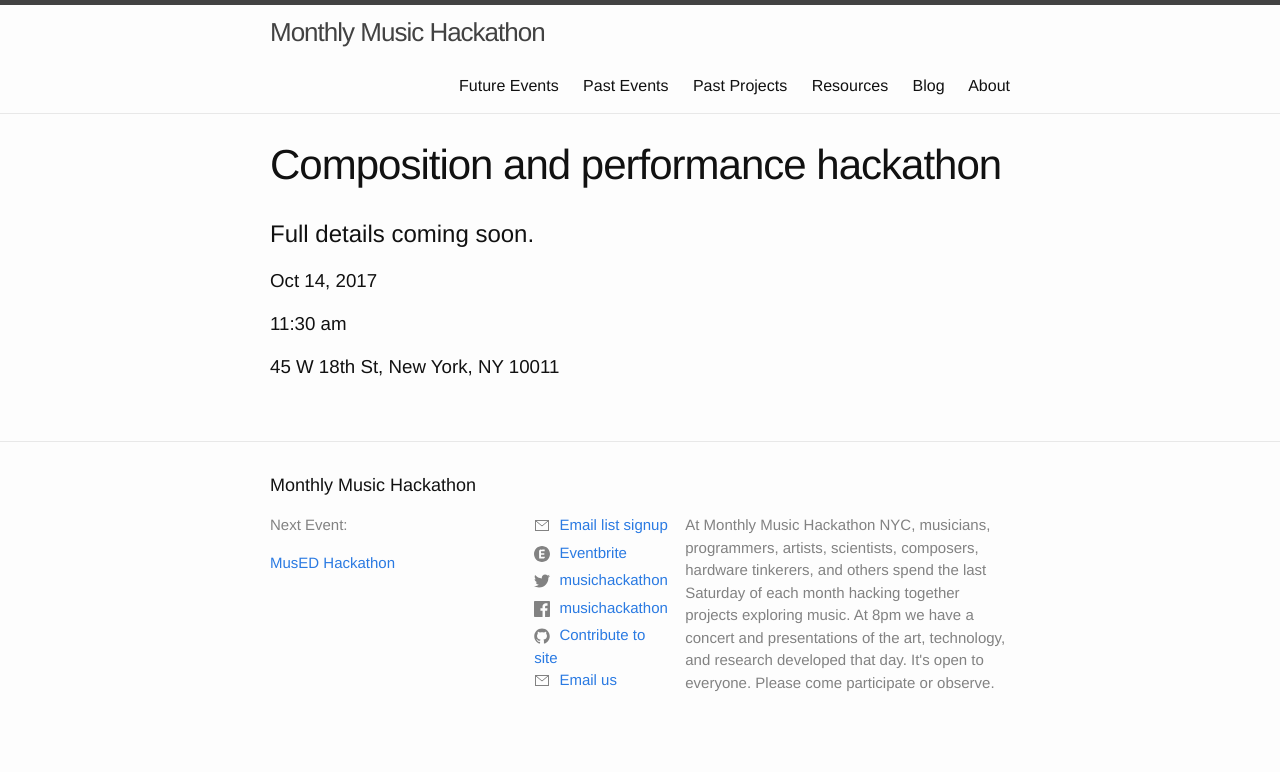
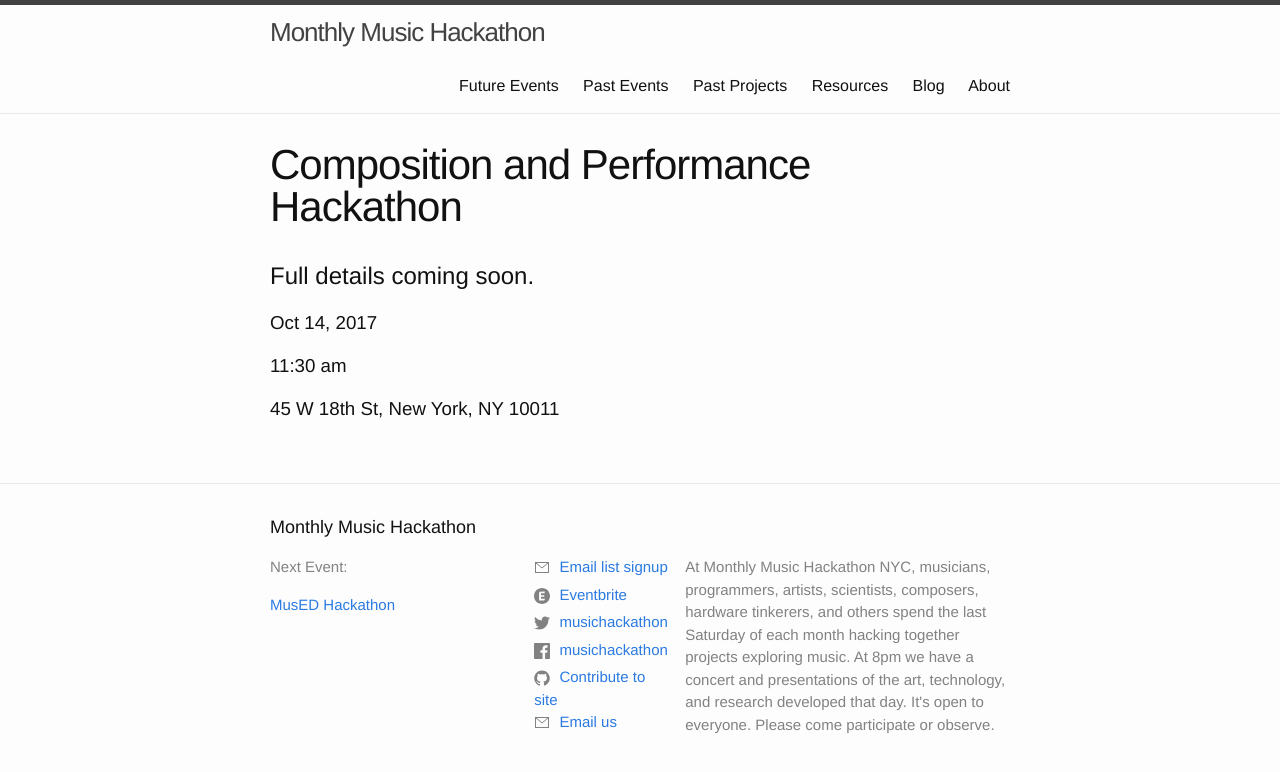
Before and after one commit to musichackathon/mmh_jekyll, a Jekyll site: the page built from _events/2017-10-14.md, in a window 1280 px wide. Shown: the top 772 px of the page. Built offline with Jekyll 4.4.1, drawn with Linux system fonts in a browser that asks for light colours.

Commit message:
Update 2017-10-14.md - Fix capitalization
The capitalization matches our standard capitalization.

```diff
--- a/_events/2017-10-14.md
+++ b/_events/2017-10-14.md
@@ -1,5 +1,5 @@
 ---
-title: "Composition and performance hackathon"
+title: "Composition and Performance Hackathon"
 description: "Full details coming soon."
 date: 2017-10-14 11:30am
 address: "45 W 18th St, New York, NY 10011"
```
